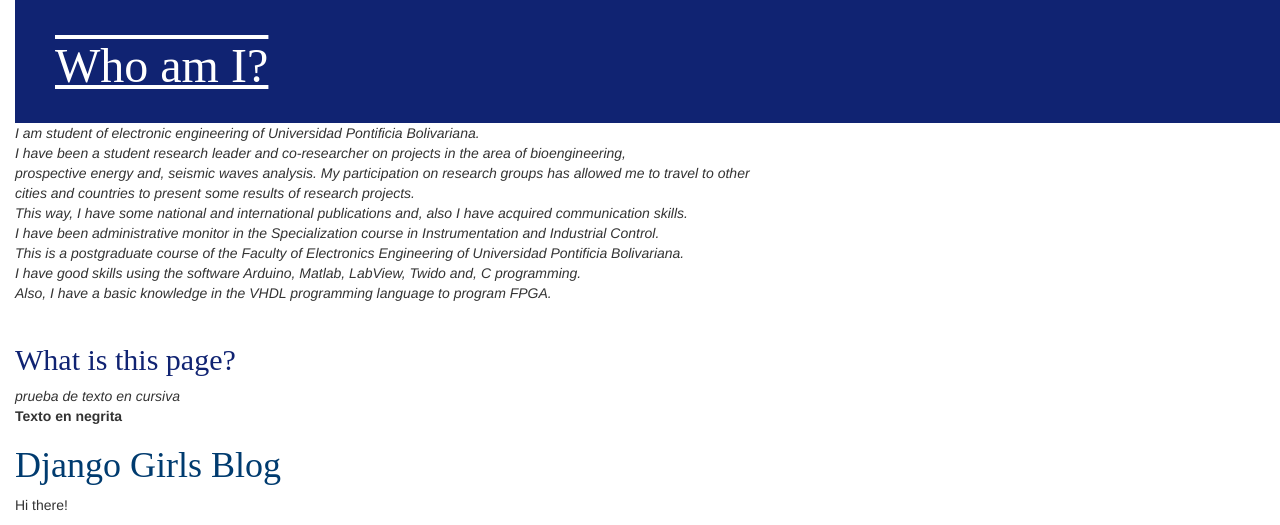
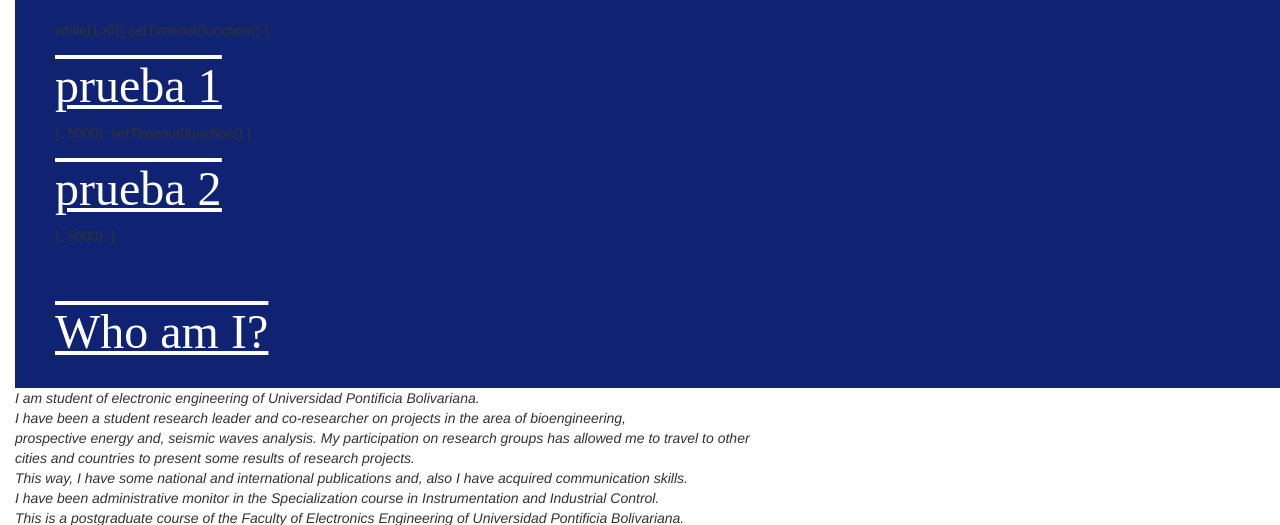
Before and after one commit to LauraVargas95/my-first-blog, a Django app: page / in a window 1280 px wide. Shown: the top 525 px of the page. Run offline with Django 3.2, Linux system fonts and the light colour scheme; tables that the repository leaves empty hold one stand-in row (values such as "Sample post"); some libraries are stand-ins or nearby versions; some web fonts are replaced.

Commit message:
https://github.com/LauraVargas95/my-first-blog.git

```diff
--- a/blog/static/css/blog.css
+++ b/blog/static/css/blog.css
@@ -15,10 +15,18 @@ h2 a{
     padding:20px 20px 20px 40px;
 }
 
-.Encabezado h1, .Encabezado h1 a, .page-header h1 a:visited, .page-header h1 a:active {
+.Encabezado h1, .Encabezado h1 a, .Encabezado h1 a:visited, .Encabezado h1 a:active {
     color: #ffffff;
     font-size:36pt;
     text-decoration: overline underline;
-
-
 }
+.Principio{
+    background-color:#102372;
+    margin-top:0;
+    padding:20px 20px 20px 40px;
+}
+.Principio h1, .Principio h1 a, .Principio h1 a:visited, .Principio h1 a:active {
+    color: #ffffff;
+    font-size:36pt;
+    text-decoration: overline underline;
+}
--- a/blog/templates/blog/post_list.html
+++ b/blog/templates/blog/post_list.html
@@ -8,6 +8,16 @@
         <title>Hi I'm Laura Vargas</title>
     </head>
     <body>
+        <div class=Principio>
+            while(1>0){
+                    setTimeout(function() {
+                            <h1><a href:"">prueba 1</a></h1>
+                        }, 5000);
+                    setTimeout(function() {
+                            <h1><a href:"">prueba 2</a></h1>
+                        }, 5000);
+                        }
+        </div>
         <div class="Encabezado">
             <h1><a href="">  Who am I?</a></h1>
         </div>
```
